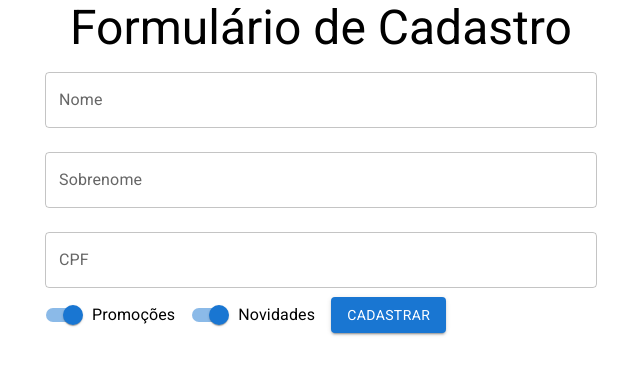
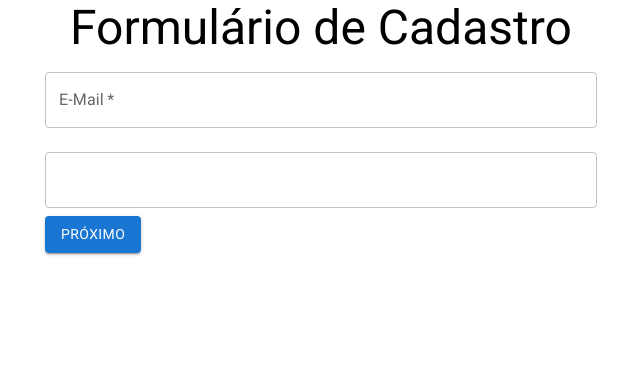
Before and after one commit to Svynct/react-alura-02, a React (Create React App) app: page / in a window 1280 px wide. Shown: the top 374 px of the page, without its empty margins (319-959 px from the left). Built offline with nearby package versions, Linux system fonts and the light colour scheme.

Commit message:
refatoraçao form

```diff
--- a/src/App.js
+++ b/src/App.js
@@ -9,7 +9,7 @@ class App extends Component {
     return (
       <Container component="article" maxWidth="sm">
         <Typography variant="h3" component="h1" align="center">Formulário de Cadastro</Typography>
-        <FormularioCadastro onSubmit={enviarForm} validarCPF={validarCPF} validarNome={validarNome} validarSobrenome={validarSobrenome} />
+        <FormularioCadastro onSubmit={enviarForm} validarCPF={validarCPF} />
       </Container>
     );
   }
@@ -34,69 +34,69 @@ function validarCPF(cpf) {
   }
 }
 
-function validarNome(nome) {
-  let nomes = nome.split(" ");
+// function validarNome(nome) {
+//   let nomes = nome.split(" ");
 
-  let invalido = validarCaracteresEspeciais(nome);
+//   let invalido = validarCaracteresEspeciais(nome);
 
-  if (invalido) {
-    return {
-      valido: false,
-      texto: "O nome não pode ter caracteres especiais"
-    };
-  }
-  else if (nomes?.length > 1) {
-    return {
-      valido: false,
-      texto: "O nome não pode ter espaços em branco"
-    };
-  }
-  else if (nome === "") {
-    return {
-      valido: false,
-      texto: "O nome precisa ser preenchido"
-    };
-  }
-  else {
-    return {
-      valido: true,
-      texto: ""
-    };
-  }
-}
+//   if (invalido) {
+//     return {
+//       valido: false,
+//       texto: "O nome não pode ter caracteres especiais"
+//     };
+//   }
+//   else if (nomes?.length > 1) {
+//     return {
+//       valido: false,
+//       texto: "O nome não pode ter espaços em branco"
+//     };
+//   }
+//   else if (nome === "") {
+//     return {
+//       valido: false,
+//       texto: "O nome precisa ser preenchido"
+//     };
+//   }
+//   else {
+//     return {
+//       valido: true,
+//       texto: ""
+//     };
+//   }
+// }
 
-function validarSobrenome(sobrenome) {
-  const invalido = validarCaracteresEspeciais(sobrenome);
+// function validarSobrenome(sobrenome) {
+//   const invalido = validarCaracteresEspeciais(sobrenome);
 
-  if (invalido) {
-    return {
-      valido: false,
-      texto: "O sobrenome não pode ter caracteres especiais"
-    };
-  }
-  else {
-    return {
-      valido: true,
-      texto: ""
-    };
-  }
-}
+//   if (invalido) {
+//     return {
+//       valido: false,
+//       texto: "O sobrenome não pode ter caracteres especiais"
+//     };
+//   }
+//   else {
+//     return {
+//       valido: true,
+//       texto: ""
+//     };
+//   }
+// }
 
-function validarCaracteresEspeciais(str) {
-  for (let caractere of CaracteresEspeciais) {
-    if (str.includes(caractere)) {
-      return true;
-    }
-  }
-  return false;
-}
+// function validarCaracteresEspeciais(str) {
+//   for (let caractere of CaracteresEspeciais) {
+//     if (str.includes(caractere)) {
+//       return true;
+//     }
+//   }
+//   return false;
+// }
 
-const CaracteresEspeciais = [
-  "1", "2", "3", "4", "5", "6", "7", "8", "9", "0",
-  "!", "@", "#", "$", "%", "&", "*", "(", ")", "-",
-  "=", "_", "+", "{", "[", "}", "]", "/", "?", ";",
-  ":", ">", ".", ",", "<", "|", "¹", "²", "³", "£",
-  "¢", "¬", "'"
-];
+// const CaracteresEspeciais = [
+//   "1", "2", "3", "4", "5", "6", "7", "8", "9", "0",
+//   "!", "@", "#", "$", "%", "&", "*", "(", ")", "-",
+//   "=", "_", "+", "{", "[", "}", "]", "/", "?", ";",
+//   ":", ">", ".", ",", "<", "|", "¹", "²", "³", "£",
+//   "¢", "¬", "'"
+// ];
 
 export default App;
--- /dev/null
+++ b/src/components/FormularioCadastro/DadosEntrega.jsx
@@ -0,0 +1,62 @@
+import { TextField, Button } from '@material-ui/core';
+import React, { useState } from 'react';
+
+function DadosEntrega({ onSubmit }) {
+  const [cep, setCep] = useState("");
+  const [endereco, setEndereco] = useState("");
+  const [numero, setNumero] = useState("");
+  const [estado, setEstado] = useState("");
+  const [cidade, setCidade] = useState("");
+
+  return (
+    <form onSubmit={(event) => {
+      event.preventDefault();
+      onSubmit({ cep, endereco, numero, estado, cidade });
+    }}>
+      <TextField
+        value={cep}
+        onChange={(event) => { setCep(event.target.value) }}
+        id="cep"
+        label="CEP"
+        type="number"
+        variant="outlined"
+        margin="normal" />
+      <TextField
+        value={endereco}
+        onChange={(event) => { setEndereco(event.target.value) }}
+        id="endereco"
+        label="Endereço"
+        type="text"
+        variant="outlined"
+        margin="normal"
+        fullWidth />
+      <TextField
+        value={numero}
+        onChange={(event) => { setNumero(event.target.value) }}
+        id="numero"
+        label="Número"
+        type="number"
+        variant="outlined"
+        margin="normal" />
+      <TextField
+        value={estado}
+        onChange={(event) => { setEstado(event.target.value) }}
+        id="estado"
+        label="Estado"
+        type="text"
+        variant="outlined"
+        margin="normal" />
+      <TextField
+        value={cidade}
+        onChange={(event) => { setCidade(event.target.value) }}
+        id="cidade"
+        label="Cidade"
+        type="text"
+        variant="outlined"
+        margin="normal" />
+      <Button variant="contained" type="submit" color="primary" fullWidth>Finalizar Cadastro</Button>
+    </form>
+  );
+}
+
+export default DadosEntrega;
--- /dev/null
+++ b/src/components/FormularioCadastro/DadosPessoais.jsx
@@ -0,0 +1,83 @@
+import { Button, FormControlLabel, Switch, TextField } from '@material-ui/core';
+import React, { useState } from 'react';
+
+function DadosPessoais({ onSubmit, validarCPF }) {
+  const [nome, setNome] = useState("");
+  const [sobrenome, setSobrenome] = useState("");
+  const [cpf, setCpf] = useState("");
+  const [promocoes, setPromocoes] = useState(true);
+  const [novidades, setNovidades] = useState(true);
+  const [erros, setErros] = useState({
+    cpf: {
+      valido: true,
+      texto: ""
+    }
+  });
+
+  return (
+    <form
+      onSubmit={(event) => {
+        event.preventDefault();
+        onSubmit({ nome, sobrenome, cpf, novidades, promocoes });
+      }}>
+      <TextField
+        value={nome}
+        onChange={(event) => {
+          setNome(event.target.value);
+        }}
+        id="nome"
+        label="Nome"
+        placeholder="Escreva o seu nome"
+        variant="outlined" margin="normal"
+        fullWidth />
+
+      <TextField
+        value={sobrenome}
+        onChange={(event) => {
+          setSobrenome(event.target.value);
+        }}
+        id="sobrenome"
+        label="Sobrenome"
+        placeholder="Escreva o seu sobrenome"
+        variant="outlined" margin="normal"
+        fullWidth />
+
+      <TextField
+        value={cpf}
+        onChange={(event) => {
+          setCpf(event.target.value);
+        }}
+        error={!erros.cpf.valido}
+        helperText={erros.cpf.texto}
+        id="cpf"
+        label="CPF"
+        placeholder="Escreva o seu cpf"
+        variant="outlined" margin="normal"
+        onBlur={(event => {
+          const valido = validarCPF(event.target.value)
+          setErros({ cpf: valido });
+        })}
+        fullWidth />
+
+      <FormControlLabel label="Promoções"
+        control={<Switch
+          checked={promocoes}
+          onChange={(event) => {
+            setPromocoes(event.target.checked)
+          }}
+          name="promocoes" color="primary" defaultChecked={promocoes} />} />
+
+      <FormControlLabel label="Novidades"
+        control={<Switch
+          checked={novidades}
+          onChange={(event) => {
+            setNovidades(event.target.checked)
+          }}
+          name="novidades" color="primary" defaultChecked={novidades} />} />
+
+      <Button variant="contained" type="submit">Próximo</Button>
+    </form>
+  );
+}
+
+export default DadosPessoais;
--- /dev/null
+++ b/src/components/FormularioCadastro/DadosUsuario.jsx
@@ -0,0 +1,37 @@
+import { TextField, Button } from '@material-ui/core';
+import React, { useState } from 'react';
+
+function DadosUsuario({ onSubmit }) {
+  const [email, setEmail] = useState("");
+  const [senha, setSenha] = useState("");
+
+  return (
+    <form onSubmit={(event) => {
+      event.preventDefault();
+      onSubmit({ email, senha });
+    }}>
+      <TextField
+        value={email}
+        onChange={(event) => { setEmail(event.target.value) }}
+        id="email"
+        label="E-Mail"
+        type="email"
+        variant="outlined"
+        margin="normal"
+        fullWidth
+        required />
+      <TextField
+        value={senha}
+        onChange={(event) => { setSenha(event.target.value) }}
+        id="senha"
+        abel="Senha"
+        type="password"
+        variant="outlined" margin="normal"
+        fullWidth
+        required />
+      <Button variant="contained" type="submit">Próximo</Button>
+    </form>
+  );
+}
+
+export default DadosUsuario;
--- a/src/components/FormularioCadastro/FormularioCadastro.jsx
+++ b/src/components/FormularioCadastro/FormularioCadastro.jsx
@@ -1,118 +1,35 @@
-import { Button, FormControlLabel, Switch, TextField } from '@material-ui/core';
-import React, { useState } from 'react';
+import React, { useEffect, useState } from 'react';
+import DadosEntrega from './DadosEntrega';
+import DadosPessoais from './DadosPessoais';
+import DadosUsuario from './DadosUsuario';
 
-function FormularioCadastro({ onSubmit, validarCPF, validarNome, validarSobrenome }) {
-  const [nome, setNome] = useState("");
-  const [sobrenome, setSobrenome] = useState("");
-  const [cpf, setCpf] = useState("");
-  const [promocoes, setPromocoes] = useState(true);
-  const [novidades, setNovidades] = useState(true);
-  const [erros, setErros] = useState({
-    nome: {
-      valido: true,
-      texto: ""
-    },
-    sobrenome: {
-      valido: true,
-      texto: ""
-    },
-    cpf: {
-      valido: true,
-      texto: ""
-    }
-  });
+function FormularioCadastro({ onSubmit, validarCPF }) {
+  const [etapaAtual, setEtapaAtual] = useState(0);
+  const [dadosColetados, setDadosColetados] = useState({});
+
+  useEffect(() => {
+    console.log(dadosColetados)
+  })
+
+  const formularios = [
+    <DadosUsuario onSubmit={coletarDados} />,
+    <DadosPessoais onSubmit={coletarDados} validarCPF={validarCPF} />,
+    <DadosEntrega onSubmit={coletarDados} />
+  ]
+
+  function coletarDados(dados) {
+    setDadosColetados({ ...dadosColetados, ...dados})
+    proximo();
+  }
+
+  function proximo() {
+    setEtapaAtual(etapaAtual + 1);
+  }
 
   return (
-    <form
-      onSubmit={(event) => {
-        event.preventDefault();
-        if (!erros.nome.valido || !erros.sobrenome.valido || !erros.cpf.valido) {
-          onSubmit({
-            nome: {
-              valido: erros.nome.valido,
-              texto: erros.nome.texto
-            },
-            sobrenome: {
-              valido: erros.sobrenome.valido,
-              texto: erros.sobrenome.texto
-            },
-            cpf: {
-              valido: erros.cpf.valido,
-              texto: erros.cpf.texto
-            }
-          })
-        }
-        else onSubmit({ nome, sobrenome, cpf, novidades, promocoes });
-      }}>
-      <TextField
-        value={nome}
-        onChange={(event) => {
-          setNome(event.target.value);
-        }}
-        error={!erros.nome.valido}
-        helperText={erros.nome.texto}
-        id="nome"
-        label="Nome"
-        placeholder="Escreva o seu nome"
-        variant="outlined" margin="normal"
-        onBlur={(event) => {
-          const valido = validarNome(event.target.value)
-          setErros({ nome: valido, sobrenome: erros.sobrenome, cpf: erros.cpf })
-        }}
-        fullWidth />
-
-      <TextField
-        value={sobrenome}
-        onChange={(event) => {
-          setSobrenome(event.target.value);
-        }}
-        error={!erros.sobrenome.valido}
-        helperText={erros.sobrenome.texto}
-        id="sobrenome"
-        label="Sobrenome"
-        placeholder="Escreva o seu sobrenome"
-        variant="outlined" margin="normal"
-        onBlur={(event) => {
-          const valido = validarSobrenome(event.target.value)
-          setErros({ nome: erros.nome, sobrenome: valido, cpf: erros.cpf })
-        }}
-        fullWidth />
-
-      <TextField
-        value={cpf}
-        onChange={(event) => {
-          setCpf(event.target.value);
-        }}
-        error={!erros.cpf.valido}
-        helperText={erros.cpf.texto}
-        id="cpf"
-        label="CPF"
-        placeholder="Escreva o seu cpf"
-        variant="outlined" margin="normal"
-        onBlur={(event => {
-          const valido = validarCPF(event.target.value)
-          setErros({ nome: erros.nome, sobrenome: erros.sobrenome, cpf: valido });
-        })}
-        fullWidth />
-
-      <FormControlLabel label="Promoções"
-        control={<Switch
-          checked={promocoes}
-          onChange={(event) => {
-            setPromocoes(event.target.checked)
-          }}
-          name="promocoes" color="primary" defaultChecked={promocoes} />} />
-
-      <FormControlLabel label="Novidades"
-        control={<Switch
-          checked={novidades}
-          onChange={(event) => {
-            setNovidades(event.target.checked)
-          }}
-          name="novidades" color="primary" defaultChecked={novidades} />} />
-
-      <Button variant="contained" type="submit">Cadastrar</Button>
-    </form>
+    <>
+      {formularios[etapaAtual]}
+    </>
   );
 }
 
```
